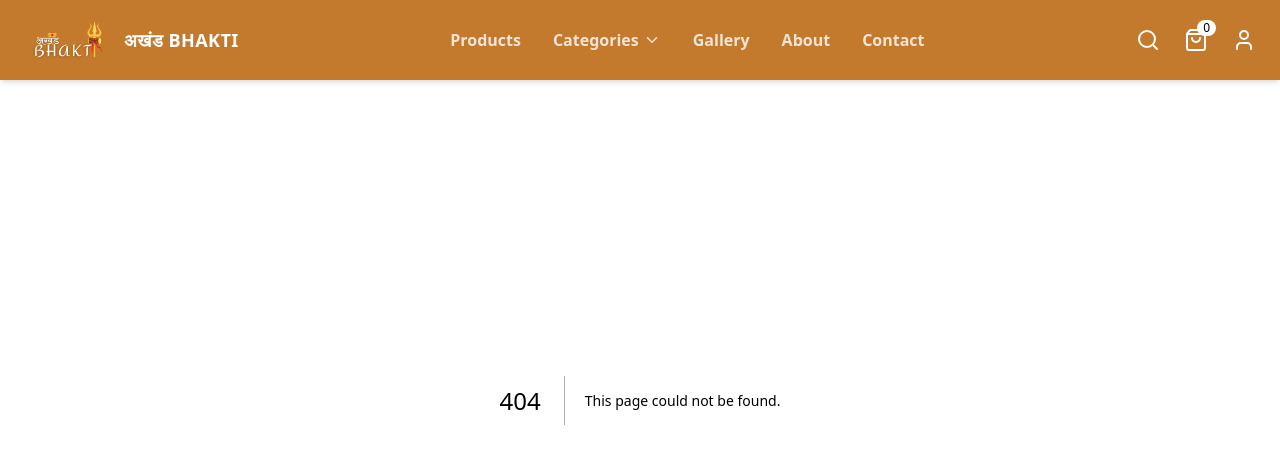
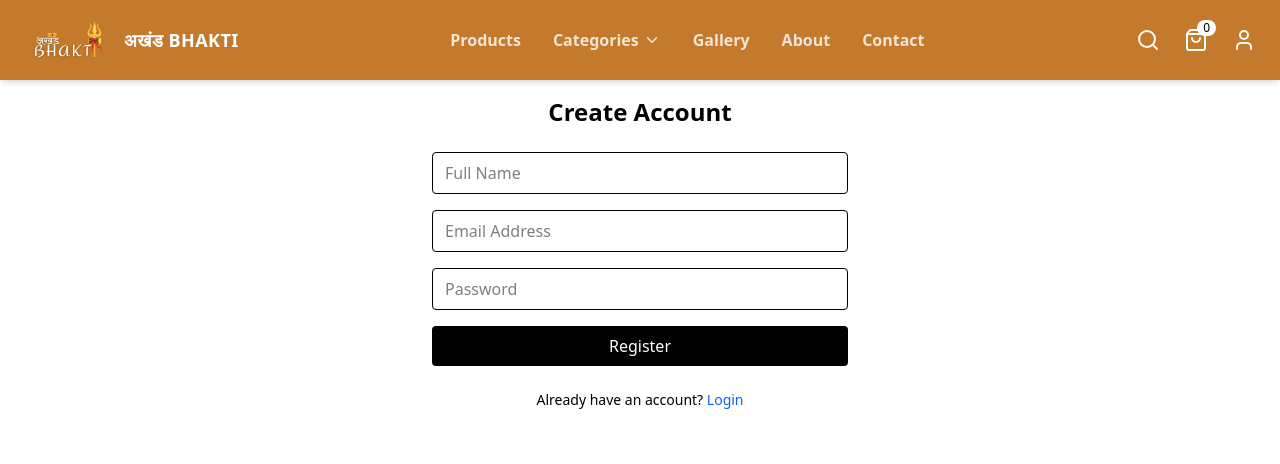
Before and after one commit to Akhand-Bhakti/akhandbhakti-frontend, a Next.js app: page /register in a window 1280 px wide. Before the commit this address had no page. Shown: the top 464 px of the page. Built offline with nearby package versions, Linux system fonts and the light colour scheme; no server answers.

Commit message:
Built authentication

```diff
--- a/package.json
+++ b/package.json
@@ -10,10 +10,12 @@
   },
   "dependencies": {
     "@reduxjs/toolkit": "^2.11.1",
+    "axios": "^1.13.2",
     "lucide-react": "^0.555.0",
     "next": "16.0.5",
     "react": "19.2.0",
-    "react-dom": "19.2.0"
+    "react-dom": "19.2.0",
+    "zustand": "^5.0.9"
   },
   "devDependencies": {
     "@tailwindcss/postcss": "^4",
--- a/src/app/layout.tsx
+++ b/src/app/layout.tsx
@@ -1,17 +1,7 @@
 import type { Metadata } from "next";
-import { Geist, Geist_Mono } from "next/font/google";
 import "./globals.css";
 import Navbar from "@/components/Navbar/Navbar";
-
-const geistSans = Geist({
-  variable: "--font-geist-sans",
-  subsets: ["latin"],
-});
-
-const geistMono = Geist_Mono({
-  variable: "--font-geist-mono",
-  subsets: ["latin"],
-});
+import AuthProvider from "@/components/AuthProvider";
 
 export const metadata: Metadata = {
   title: "Akhand Bhakti",
@@ -26,11 +16,11 @@ export default function RootLayout({
 }>) {
   return (
     <html lang="en">
-      <body
-      // className={`${geistSans.variable} ${geistMono.variable} antialiased`}
-      >
-        <Navbar />
-        {children}
+      <body>
+        <AuthProvider>
+          <Navbar />
+          {children}
+        </AuthProvider>
       </body>
     </html>
   );
--- /dev/null
+++ b/src/app/login/page.tsx
@@ -0,0 +1,62 @@
+"use client";
+
+import { useEffect, useState } from "react";
+import { useAuthStore } from "@/store/authStore";
+import { useRouter } from "next/navigation";
+
+export default function LoginPage() {
+  const router = useRouter();
+
+  const { login, loading, error, isAuthenticated } = useAuthStore();
+
+  const [form, setForm] = useState({
+    email: "",
+    password: "",
+  });
+
+  const submitHandler = async (e: React.FormEvent) => {
+    e.preventDefault();
+    await login(form);
+  };
+
+  // ✅ redirect ONLY if login actually succeeded
+  useEffect(() => {
+    if (isAuthenticated) {
+      router.push("/");
+    }
+  }, [isAuthenticated, router]);
+
+  return (
+    <div className="max-w-md mx-auto mt-20">
+      <h1 className="text-2xl font-semibold mb-4">Login</h1>
+
+      {error && <p className="text-red-500 mb-3">{error}</p>}
+
+      <form onSubmit={submitHandler} className="space-y-4">
+        <input
+          type="email"
+          placeholder="Email"
+          className="w-full border p-2 rounded"
+          value={form.email}
+          onChange={(e) => setForm({ ...form, email: e.target.value })}
+        />
+
+        <input
+          type="password"
+          placeholder="Password"
+          className="w-full border p-2 rounded"
+          value={form.password}
+          onChange={(e) => setForm({ ...form, password: e.target.value })}
+        />
+
+        <button
+          type="submit"
+          disabled={loading}
+          className="w-full bg-black text-white py-2 rounded"
+        >
+          {loading ? "Logging in..." : "Login"}
+        </button>
+      </form>
+    </div>
+  );
+}
--- /dev/null
+++ b/src/app/register/page.tsx
@@ -0,0 +1,86 @@
+"use client";
+
+import { useEffect, useState } from "react";
+import { useRouter } from "next/navigation";
+import { useAuthStore } from "@/store/authStore";
+
+export default function RegisterPage() {
+  const router = useRouter();
+  const { register, loading, error, isAuthenticated } = useAuthStore();
+
+  const [form, setForm] = useState({
+    name: "",
+    email: "",
+    password: "",
+  });
+
+  const submitHandler = async (e: React.FormEvent) => {
+    e.preventDefault();
+    await register(form);
+  };
+
+  useEffect(() => {
+    if (isAuthenticated) {
+      router.push("/");
+    }
+  }, [isAuthenticated, router]);
+
+  return (
+    <div className="max-w-md mx-auto mt-24 px-4">
+      <h1 className="text-2xl font-semibold mb-6 text-center">
+        Create Account
+      </h1>
+
+      {error && (
+        <p className="text-red-500 mb-4 text-sm text-center">{error}</p>
+      )}
+
+      <form onSubmit={submitHandler} className="space-y-4">
+        <input
+          type="text"
+          placeholder="Full Name"
+          className="w-full border px-3 py-2 rounded"
+          value={form.name}
+          onChange={(e) => setForm({ ...form, name: e.target.value })}
+          required
+        />
+
+        <input
+          type="email"
+          placeholder="Email Address"
+          className="w-full border px-3 py-2 rounded"
+          value={form.email}
+          onChange={(e) => setForm({ ...form, email: e.target.value })}
+          required
+        />
+
+        <input
+          type="password"
+          placeholder="Password"
+          className="w-full border px-3 py-2 rounded"
+          value={form.password}
+          onChange={(e) => setForm({ ...form, password: e.target.value })}
+          required
+        />
+
+        <button
+          type="submit"
+          disabled={loading}
+          className="w-full bg-black text-white py-2 rounded hover:opacity-90 transition"
+        >
+          {loading ? "Creating account..." : "Register"}
+        </button>
+      </form>
+
+      <p className="text-sm text-center mt-6">
+        Already have an account?{" "}
+        <span
+          className="text-blue-600 cursor-pointer"
+          onClick={() => router.push("/login")}
+        >
+          Login
+        </span>
+      </p>
+    </div>
+  );
+}
--- /dev/null
+++ b/src/components/AuthProvider.tsx
@@ -0,0 +1,18 @@
+"use client";
+
+import { useEffect } from "react";
+import { useAuthStore } from "@/store/authStore";
+
+export default function AuthProvider({
+  children,
+}: {
+  children: React.ReactNode;
+}) {
+  const loadUser = useAuthStore((state) => state.loadUser);
+
+  useEffect(() => {
+    loadUser();
+  }, [loadUser]);
+
+  return <>{children}</>;
+}
--- a/src/components/Navbar/Navbar.tsx
+++ b/src/components/Navbar/Navbar.tsx
@@ -9,6 +9,28 @@ import MobileMenu from "./MobileMenu";
 import SearchModal from "./SearchModal";
 import ProfileMenu from "./ProfileMenu";
 import { useRouter, usePathname } from "next/navigation";
+import { useAuthStore } from "@/store/authStore";
+
+function AuthDropdown({ onClose }: { onClose: () => void }) {
+  return (
+    <div className="absolute right-0 mt-3 w-40 bg-white text-black rounded-xl shadow-lg overflow-hidden">
+      <Link
+        href="/login"
+        className="block px-4 py-2 hover:bg-gray-100"
+        onClick={onClose}
+      >
+        Login
+      </Link>
+      <Link
+        href="/register"
+        className="block px-4 py-2 hover:bg-gray-100"
+        onClick={onClose}
+      >
+        Register
+      </Link>
+    </div>
+  );
+}
 
 export default function Navbar() {
   const router = useRouter();
@@ -21,7 +43,8 @@ export default function Navbar() {
   const [mobileOpen, setMobileOpen] = useState(false);
   const [profileOpen, setProfileOpen] = useState(false);
 
-  const [isAuthenticated, setIsAuthenticated] = useState(false);
+  const { isAuthenticated, logout } = useAuthStore();
+  const [authMenuOpen, setAuthMenuOpen] = useState(false);
 
   useEffect(() => {
     if (!isHome) return;
@@ -32,10 +55,12 @@ export default function Navbar() {
   }, [isHome]);
 
   const handleUserClick = () => {
-    if (!isAuthenticated) {
-      router.push("/register");
+    if (isAuthenticated) {
+      setProfileOpen((prev) => !prev);
+      setAuthMenuOpen(false);
     } else {
-      setProfileOpen(!profileOpen);
+      setAuthMenuOpen((prev) => !prev);
+      setProfileOpen(false);
     }
   };
 
@@ -90,7 +115,16 @@ export default function Navbar() {
                 className="cursor-pointer hover:scale-110 transition"
                 onClick={handleUserClick}
               />
-              {isAuthenticated && <ProfileMenu open={profileOpen} />}
+
+              {/* Logged-in user menu */}
+              {isAuthenticated && profileOpen && (
+                <ProfileMenu open={profileOpen} />
+              )}
+
+              {/* Guest user menu */}
+              {!isAuthenticated && authMenuOpen && (
+                <AuthDropdown onClose={() => setAuthMenuOpen(false)} />
+              )}
             </div>
 
             <Menu
--- a/src/components/Navbar/ProfileMenu.tsx
+++ b/src/components/Navbar/ProfileMenu.tsx
@@ -1,18 +1,43 @@
 "use client";
-import Link from "next/link";
 
-export default function ProfileMenu({ open }: any) {
+import { useRouter } from "next/navigation";
+import { useAuthStore } from "@/store/authStore";
+
+interface ProfileMenuProps {
+  open: boolean;
+}
+
+export default function ProfileMenu({ open }: ProfileMenuProps) {
+  const router = useRouter();
+  const logout = useAuthStore((state) => state.logout);
+
   if (!open) return null;
 
+  const handleLogout = async () => {
+    await logout();
+    router.push("/");
+  };
+
   return (
-    <div className="absolute right-0 mt-3 bg-white text-black rounded-xl shadow-xl w-40 z-50">
-      <Link href="/profile" className="block px-4 py-2 hover:bg-gray-100">
-        My Account
-      </Link>
-      <Link href="/orders" className="block px-4 py-2 hover:bg-gray-100">
-        My Orders
-      </Link>
-      <button className="w-full text-left px-4 py-2 hover:bg-gray-100">
+    <div className="absolute right-0 mt-3 w-48 bg-white text-black rounded-xl shadow-lg overflow-hidden z-50">
+      <button
+        className="w-full text-left px-4 py-2 hover:bg-gray-100"
+        onClick={() => router.push("/profile")}
+      >
+        Profile
+      </button>
+
+      <button
+        className="w-full text-left px-4 py-2 hover:bg-gray-100"
+        onClick={() => router.push("/orders")}
+      >
+        Orders
+      </button>
+
+      <button
+        className="w-full text-left px-4 py-2 text-red-600 hover:bg-gray-100"
+        onClick={handleLogout}
+      >
         Logout
       </button>
     </div>
--- /dev/null
+++ b/src/lib/api.ts
@@ -0,0 +1,8 @@
+import axios from "axios";
+
+const api = axios.create({
+  baseURL: process.env.NEXT_PUBLIC_API_URL,
+  withCredentials: true, // VERY IMPORTANT
+});
+
+export default api;
--- /dev/null
+++ b/src/store/authStore.ts
@@ -0,0 +1,99 @@
+import { create } from "zustand";
+import api from "@/lib/api";
+
+interface User {
+  _id: string;
+  name: string;
+  email?: string;
+  phone?: string;
+  role: "user" | "admin";
+}
+
+interface AuthState {
+  user: User | null;
+  isAuthenticated: boolean;
+  loading: boolean;
+  error: string | null;
+
+  loadUser: () => Promise<void>;
+  login: (data: {
+    email?: string;
+    phone?: string;
+    password: string;
+  }) => Promise<void>;
+  register: (data: {
+    name: string;
+    email?: string;
+    phone?: string;
+    password: string;
+  }) => Promise<void>;
+  logout: () => Promise<void>;
+}
+
+export const useAuthStore = create<AuthState>((set) => ({
+  user: null,
+  isAuthenticated: false,
+  loading: false,
+  error: null,
+
+  loadUser: async () => {
+    try {
+      set({ loading: true });
+      const { data } = await api.get("/auth/me");
+      set({
+        user: data.user,
+        isAuthenticated: true,
+        loading: false,
+      });
+    } catch {
+      set({
+        user: null,
+        isAuthenticated: false,
+        loading: false,
+      });
+    }
+  },
+
+  login: async (formData) => {
+    try {
+      set({ loading: true, error: null });
+      const { data } = await api.post("/auth/login", formData);
+      set({
+        user: data.user,
+        isAuthenticated: true,
+        loading: false,
+      });
+    } catch (err: any) {
+      set({
+        error: err.response?.data?.message || "Login failed",
+        loading: false,
+      });
+    }
+  },
+
+  register: async (formData) => {
+    try {
+      set({ loading: true, error: null });
+      const { data } = await api.post("/auth/register", formData);
+      set({
+        user: data.user,
+        isAuthenticated: true, // auto-login
+        loading: false,
+      });
+    } catch (err: any) {
+      set({
+        error: err.response?.data?.message || "Registration failed",
+        loading: false,
+      });
+    }
+  },
+
+  logout: async () => {
+    await api.post("/auth/logout");
+    set({
+      user: null,
+      isAuthenticated: false,
+      error: null,
+    });
+  },
+}));
```
Also changed, not shown: src/services/productService.ts (+7 -12 lines), src/hooks/useAuth.ts (added), 1 other file (tests, documents, lock files or other folders).
